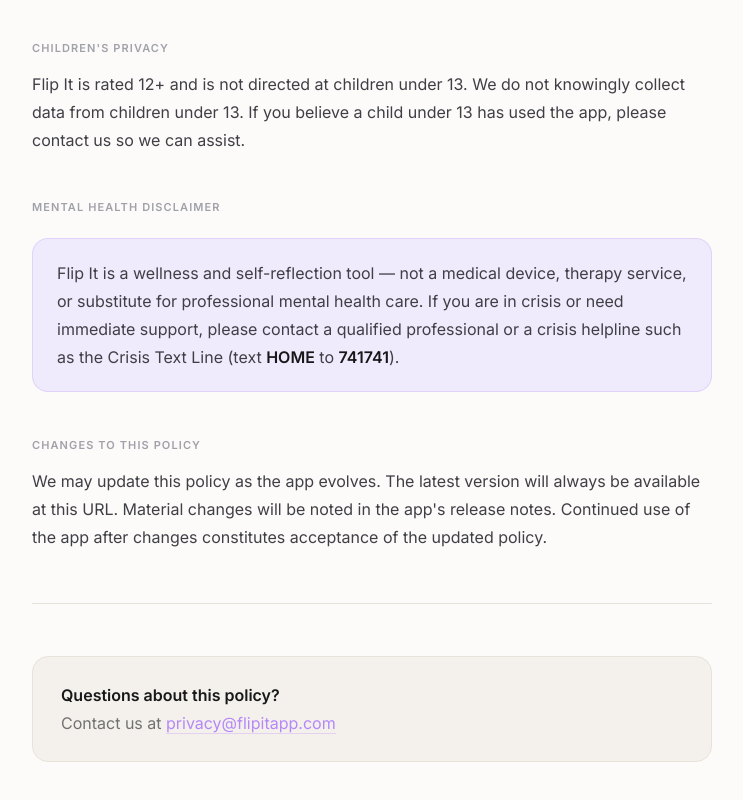
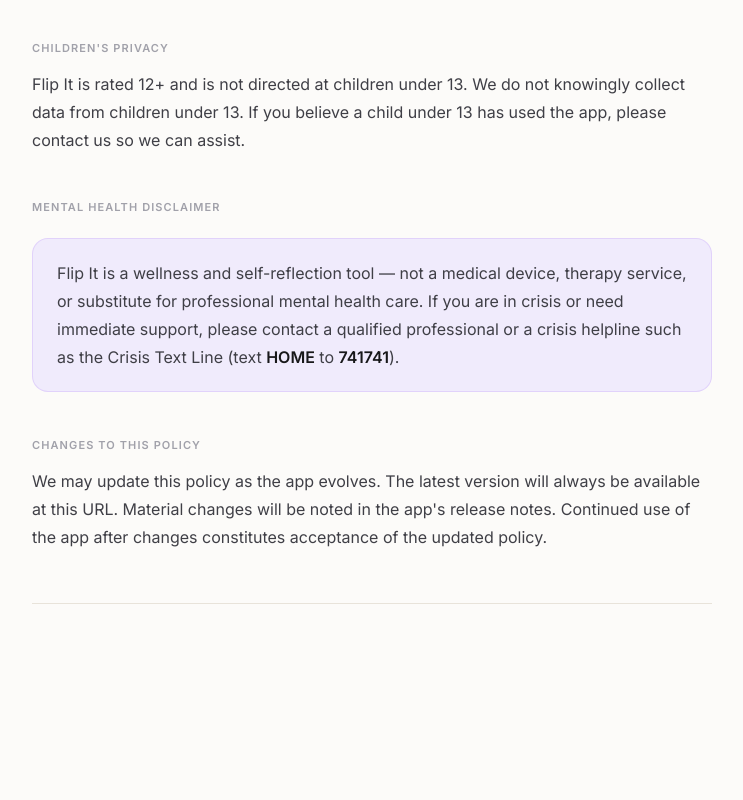
Before and after one commit to Moshunnar/flipit-privacy, a plain HTML site: page index.html in a window 1280 px wide. Shown: the part 2110-2910 px from the top of the page, without its empty margins (268-1011 px from the left). After the commit the page ends 2862 px from the top, so only its background shows below. Drawn offline with Linux system fonts and the light colour scheme.

Commit message:
Update index.html

```diff
--- a/index.html
+++ b/index.html
@@ -187,10 +187,6 @@
 
     <hr class="divider" />
 
-    <div class="contact">
-      <p><strong>Questions about this policy?</strong><br />
-      Contact us at <a href="mailto:privacy@flipitapp.com">privacy@flipitapp.com</a></p>
-    </div>
 
   </div>
 </body>
```
